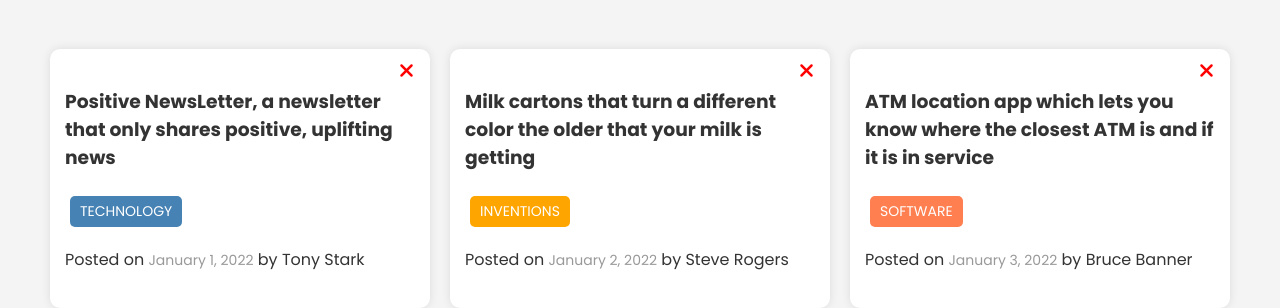
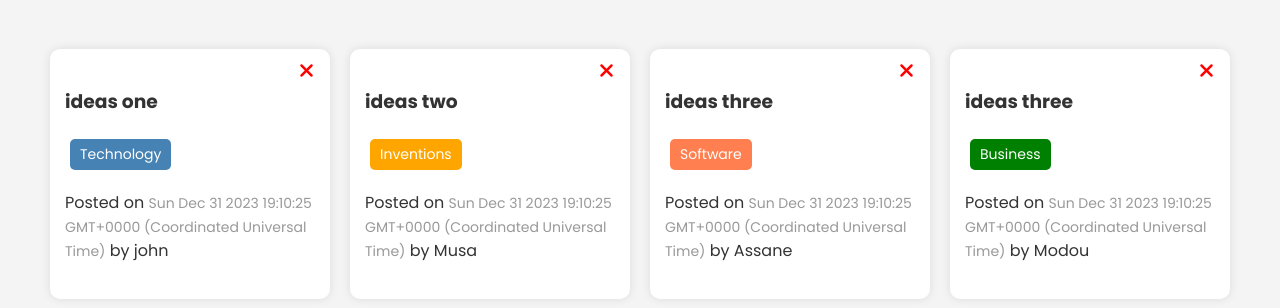
Before and after one commit to MdialloC19/randomIdeasAPI, a website built with webpack: page client/src/index.html in a window 1280 px wide. Shown: the part 90-398 px from the top of the page. Built offline with nearby package versions, Linux system fonts and the light colour scheme.

Commit message:
ideaList components ok

```diff
--- /dev/null
+++ b/client/src/components/IdeaList.js
@@ -0,0 +1,75 @@
+class IdeaList{
+
+    constructor(){
+        this._ideaListEl=document.querySelector
+            ('#idea-list');
+        this._ideas=[
+            {
+                id:1,
+                text: 'ideas one',
+                tag: 'Technology',
+                username: 'john',
+                date: new Date(),
+            },
+            {
+                id:2,
+                text: 'ideas two',
+                tag: 'Inventions',
+                username: 'Musa',
+                date: new Date(),
+            },
+            {
+                id:3,
+                text: 'ideas three',
+                tag: 'Software',
+                username: 'Assane',
+                date: new Date(),
+            },
+            {
+                id:4,
+                text: 'ideas three',
+                tag: 'Business',
+                username: 'Modou',
+                date: new Date(),
+            }
+        ];
+
+        this._validTags=new Set();
+        this._validTags.add('technology');
+        this._validTags.add('software');
+        this._validTags.add('business');
+        this._validTags.add('education');
+        this._validTags.add('health');
+        this._validTags.add('inventions');
+
+    }
+
+    getTagClass(tag){
+        tag=tag.toLowerCase()
+        let tagClass= '';
+        if(this._validTags.has(tag)){
+            tagClass=`tag-${tag}`;
+        };
+       return tagClass;
+    }
+    render() {
+        this._ideaListEl.innerHTML=this._ideas
+            .map((idea)=>{
+                const tagClass=this.getTagClass(idea.tag)
+                return `
+                <div class=card>
+                <button class="delete"><i class="fas fa-times"></i></button>
+                <h3>
+                    ${idea.text}
+                </h3>
+                <p class="tag ${tagClass}">${idea.tag}</p>
+                <p>
+                    Posted on <span class="date">${idea.date}</span> by
+                    <span class="author">${idea.username}</span>
+                </p>
+                </div>
+                `
+            }).join('')
+    }
+}
+export default IdeaList;
--- a/client/src/index.html
+++ b/client/src/index.html
@@ -16,42 +16,8 @@
     </header>
     <div class="container">
       <div id="idea-list" class="ideas">
-        <div class="card">
-          <button class="delete"><i class="fas fa-times"></i></button>
-          <h3>
-            Positive NewsLetter, a newsletter that only shares positive,
-            uplifting news
-          </h3>
-          <p class="tag tag-technology">TECHNOLOGY</p>
-          <p>
-            Posted on <span class="date">January 1, 2022</span> by
-            <span class="author">Tony Stark</span>
-          </p>
-        </div>
-        <div class="card">
-          <button class="delete"><i class="fas fa-times"></i></button>
-          <h3>
-            Milk cartons that turn a different color the older that your milk is
-            getting
-          </h3>
-          <p class="tag tag-inventions">INVENTIONS</p>
-          <p>
-            Posted on <span class="date">January 2, 2022</span> by
-            <span class="author">Steve Rogers</span>
-          </p>
-        </div>
-        <div class="card">
-          <button class="delete"><i class="fas fa-times"></i></button>
-          <h3>
-            ATM location app which lets you know where the closest ATM is and if
-            it is in service
-          </h3>
-          <p class="tag tag-software">SOFTWARE</p>
-          <p>
-            Posted on <span class="date">January 3, 2022</span> by
-            <span class="author">Bruce Banner</span>
-          </p>
-        </div>
+
+
       </div>
     </div>
 
--- a/client/src/index.js
+++ b/client/src/index.js
@@ -1,9 +1,12 @@
 import '@fortawesome/fontawesome-free/css/all.css';
 import Modal from './components/Modal';
 import IdeaForm from './components/IdeaForm';
+import IdeaList  from './components/IdeaList';
 import './css/style.css';
 
 const modal= new Modal();
 const ideaForm=new IdeaForm();
+const ideaList=new IdeaList();
 
 ideaForm.render();
+ideaList.render();
```
